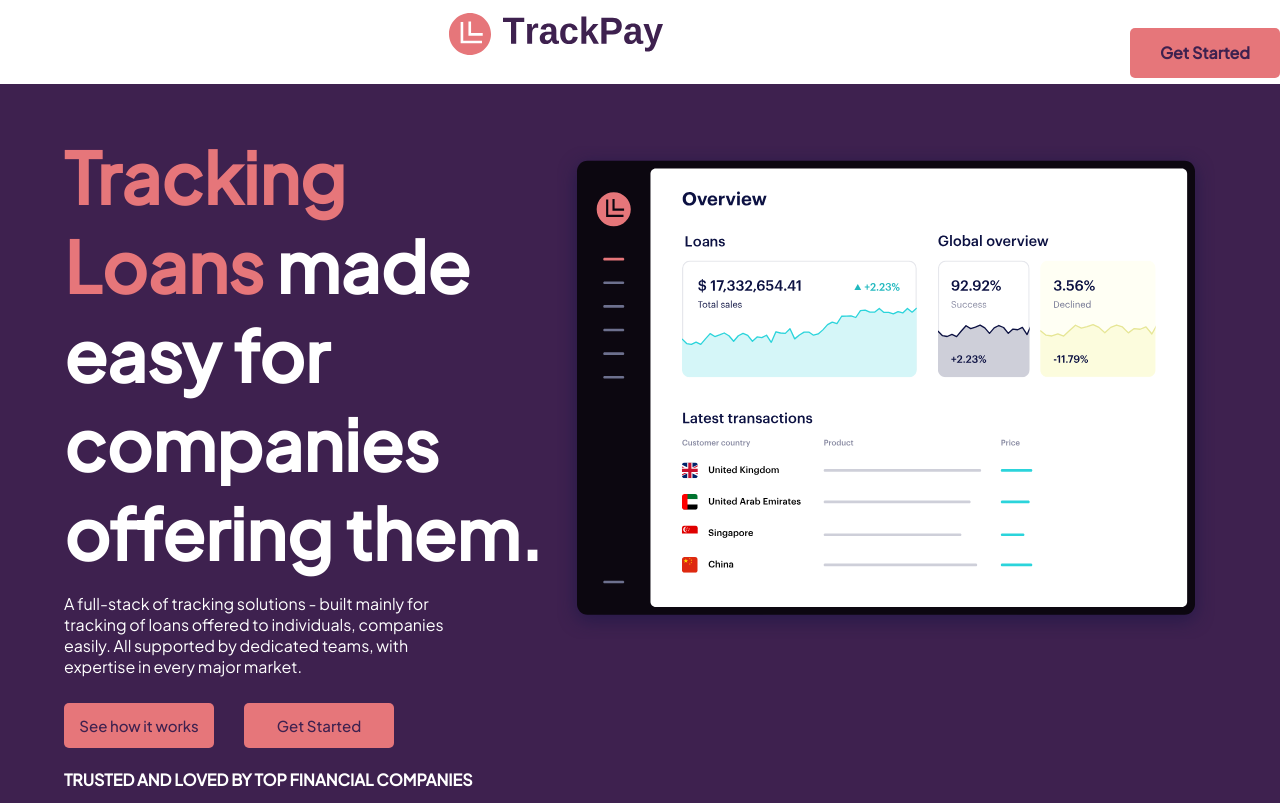
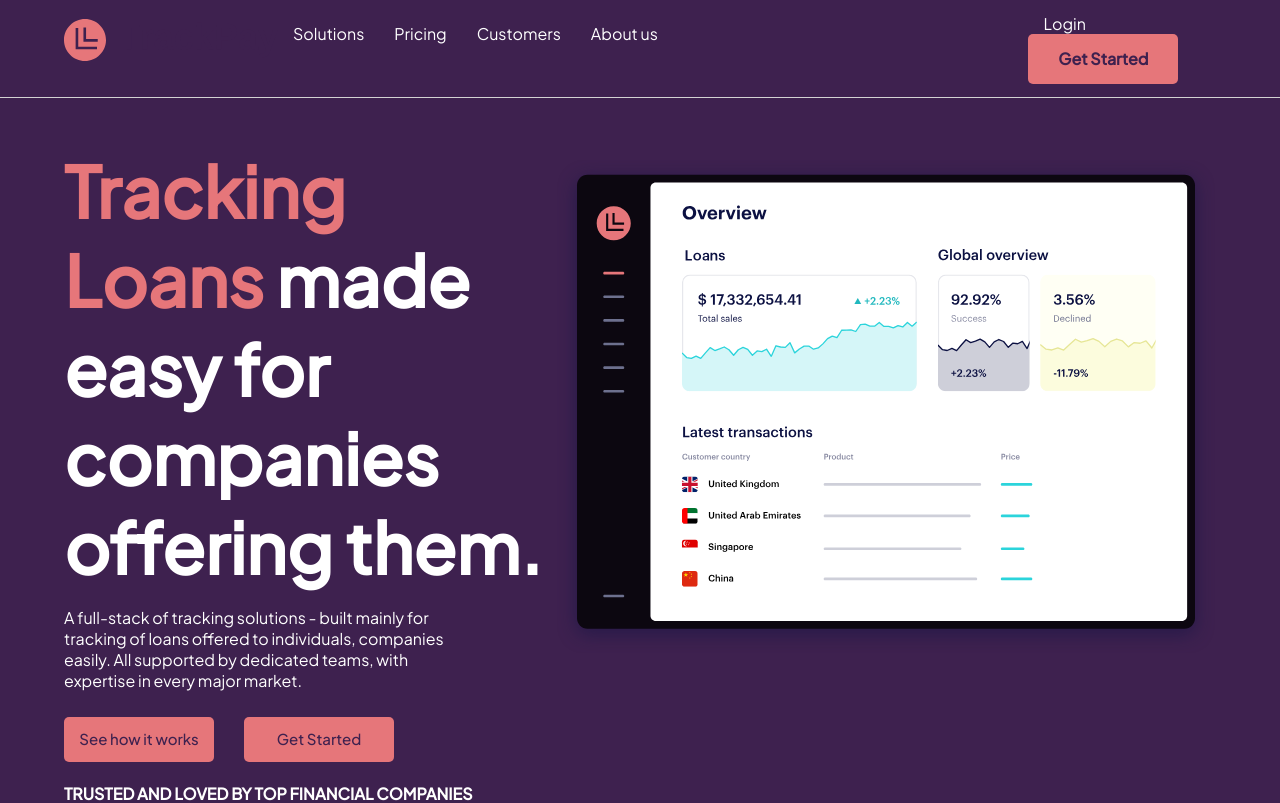
Before and after one commit to PayTrack-Codebase/C-Frontend, a React (Create React App) app: page / in a window 1280 px wide. Shown: the top 803 px of the page. Built offline with nearby package versions, Linux system fonts and the light colour scheme.

Commit message:
fix: design fix

```diff
--- a/src/Layouts/Styles/Footer.scss
+++ b/src/Layouts/Styles/Footer.scss
@@ -1,4 +1,4 @@
-.footer {
+.auth_footer {
   background-color: #fff;
   border-top: 0.5px solid #e5e5e5;
   // position: fixed;
--- a/src/Layouts/Styles/Header.scss
+++ b/src/Layouts/Styles/Header.scss
@@ -1,4 +1,4 @@
-.header {
+.auth_header {
   width: 100%;
   height: 84px;
   padding: 0px;
--- a/src/Layouts/components/Footer.jsx
+++ b/src/Layouts/components/Footer.jsx
@@ -4,7 +4,7 @@ import CopyRight from "../assets/CopyRight.svg";
 
 const Footer = () => {
   return (
-    <div className="footer">
+    <div className="auth_footer">
       <div className="footer_body">
         <div className="footer_links">
           <a href="/" target="_blank" rel="noopener noreferrer">
--- a/src/Layouts/components/Header.jsx
+++ b/src/Layouts/components/Header.jsx
@@ -5,7 +5,7 @@ import "../Styles/Header.scss";
 const Header = () => {
   const navigate = useNavigate()
   return (
-    <div className="header">
+    <div className="auth_header">
       <div className="content">
         <p>Don’t have an account?</p>
         <button onClick={() => navigate("/auth/register")}>Get Started </button>
```
